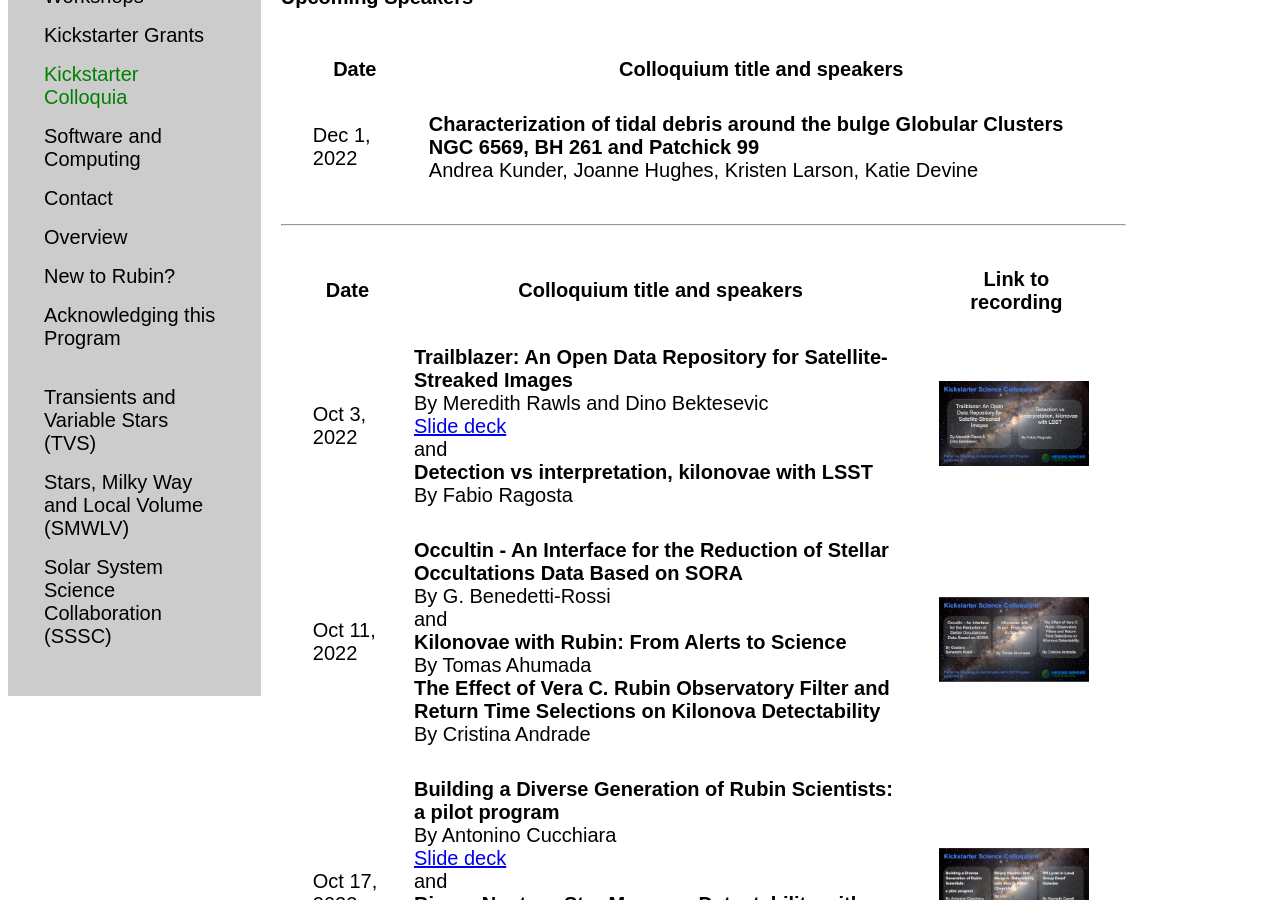
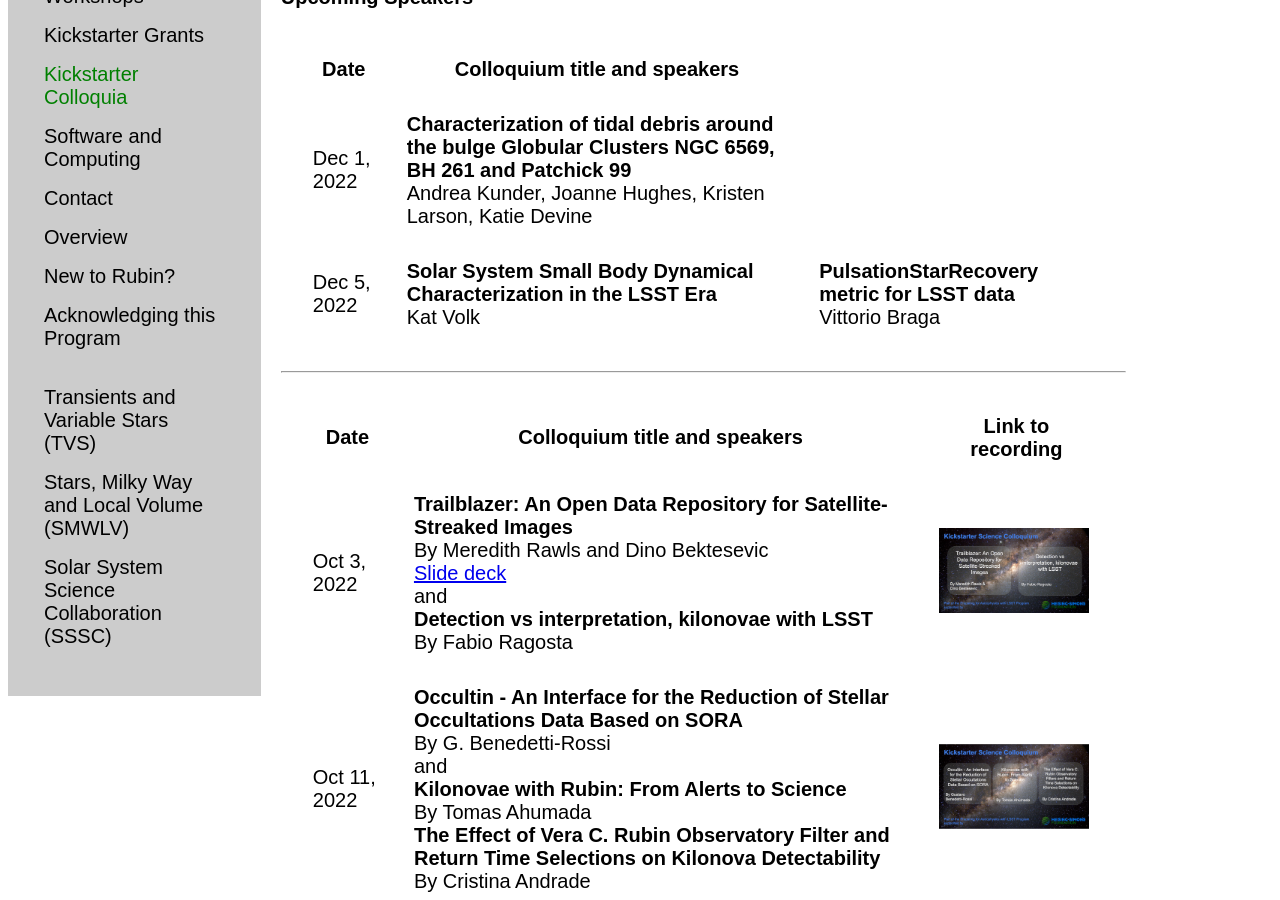
Before and after one commit to lsst-sci-prep/lsst-sci-prep.github.io, a Jekyll site: the page built from kickstarter_colloquia.html, in a window 1280 px wide and 900 px high, scrolled down 1153 px. Built offline with Jekyll 4.4.1, drawn with Linux system fonts in a browser that asks for light colours.

Commit message:
Added details of colloquium for Dec 5

```diff
--- a/kickstarter_colloquia.html
+++ b/kickstarter_colloquia.html
@@ -16,7 +16,15 @@ of LSST.  All of the colloquia were held online.</p>
     <td>Dec 1, 2022</td>
     <td><b>Characterization of tidal debris around the bulge Globular Clusters NGC 6569, BH 261 and Patchick 99
 </b><br>
-    Andrea Kunder, Joanne Hughes, Kristen Larson, Katie Devine<br>
+    Andrea Kunder, Joanne Hughes, Kristen Larson, Katie Devine</td>
+  </tr>
+  <tr>
+    <td>Dec 5, 2022</td>
+    <td><b>Solar System Small Body Dynamical Characterization in the LSST Era</b><br>
+    Kat Volk<br>
+    <td><b>PulsationStarRecovery metric for LSST data</b><br>
+    Vittorio Braga<br>
+  </td>
   </tr>
 </table>
 
```
